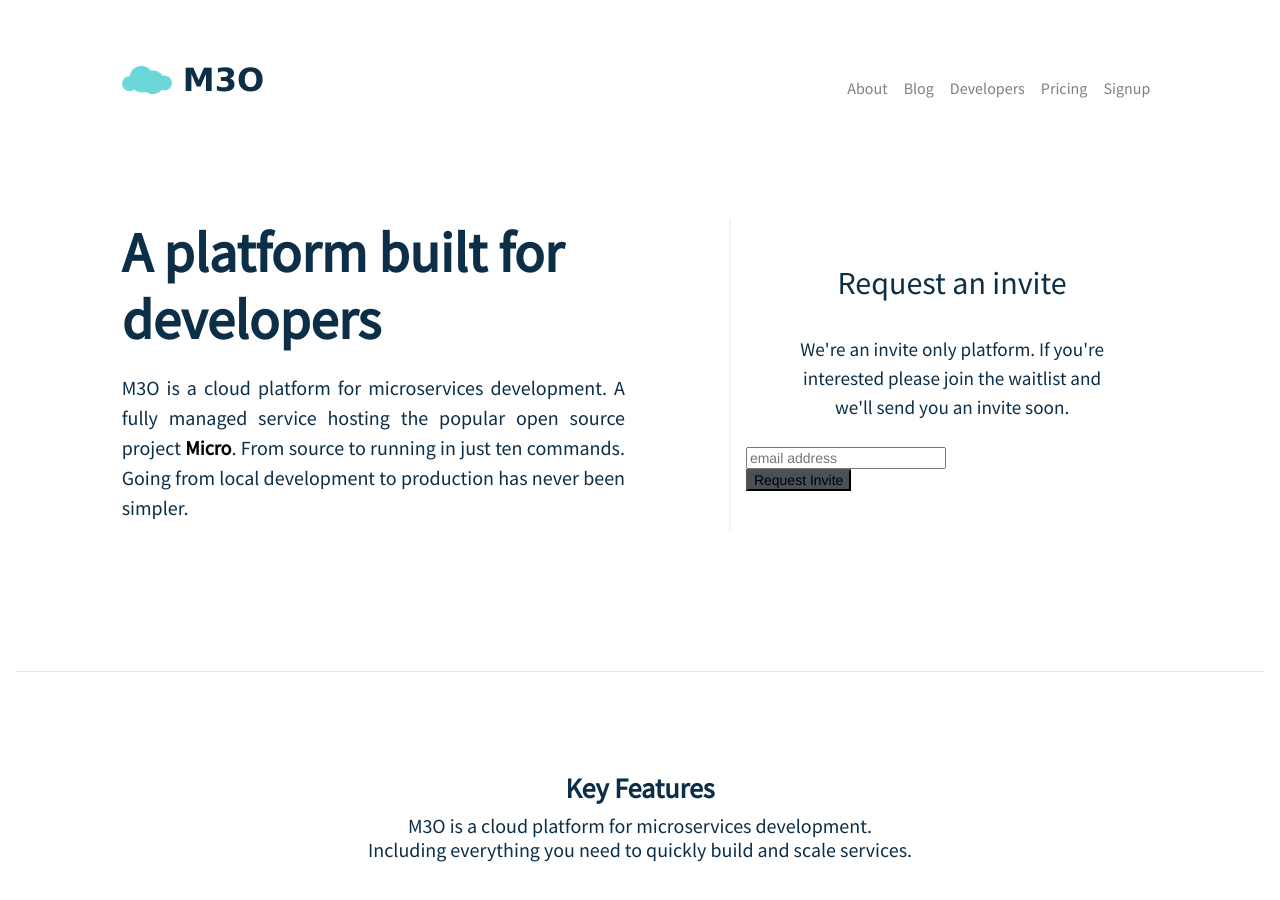
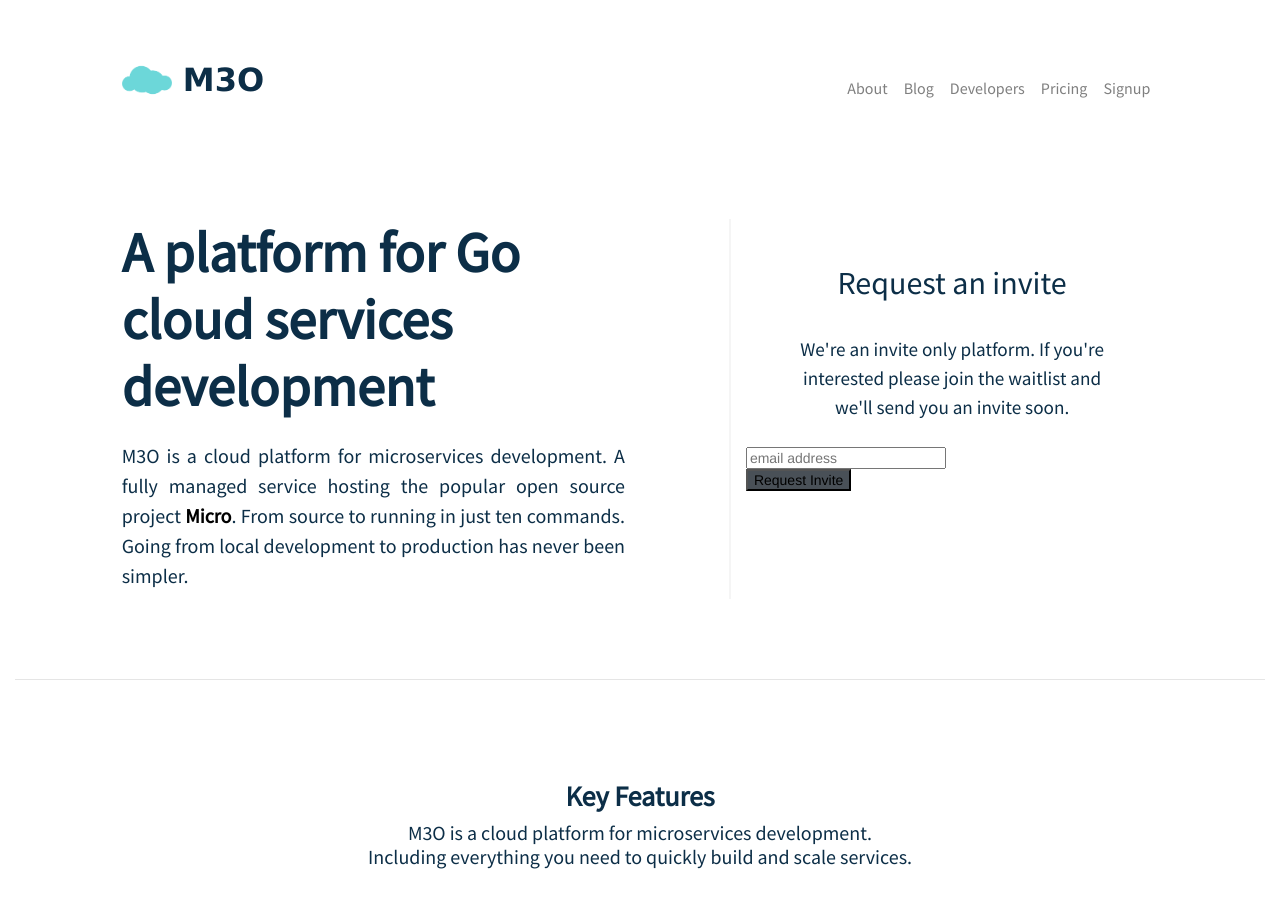
Before and after one commit to micro-community/go-micro-v2-doc, a Jekyll site: the page built from index.html, in a window 1280 px wide and 900 px high. Built offline with Jekyll 4.4.1, drawn with Linux system fonts in a browser that asks for light colours; nearby versions of some CDN libraries; comment, search, counter and statistics services are not loaded.

Commit message:
update index

```diff
--- a/index.html
+++ b/index.html
@@ -8,9 +8,9 @@
     <meta name="viewport" content="width=device-width, initial-scale=1" />
     <meta
       name="description"
-      content="M3O is a cloud platform built for developers. It can be thought of as PaaS 3.0"
+      content="M3O is a platform for Go cloud services development. It can be thought of as PaaS 3.0"
     />
-    <title>M3O - A cloud native development platform</title>
+    <title>M3O - A platform for Go cloud services development</title>
     <link rel="apple-touch-icon" sizes="180x180" href="/images/apple-touch-icon.png" />
     <link rel="icon" type="image/png" sizes="32x32" href="/images/favicon-32x32.png" />
     <link rel="icon" type="image/png" sizes="16x16" href="/images/favicon-16x16.png" />
@@ -51,7 +51,7 @@
                   text-align: left;
                 "
               >
-                A platform built for developers
+                A platform for Go cloud services development
               </h2>
               <h5 style="line-height: 1.5;">
 		M3O is a cloud platform for microservices development.
```
